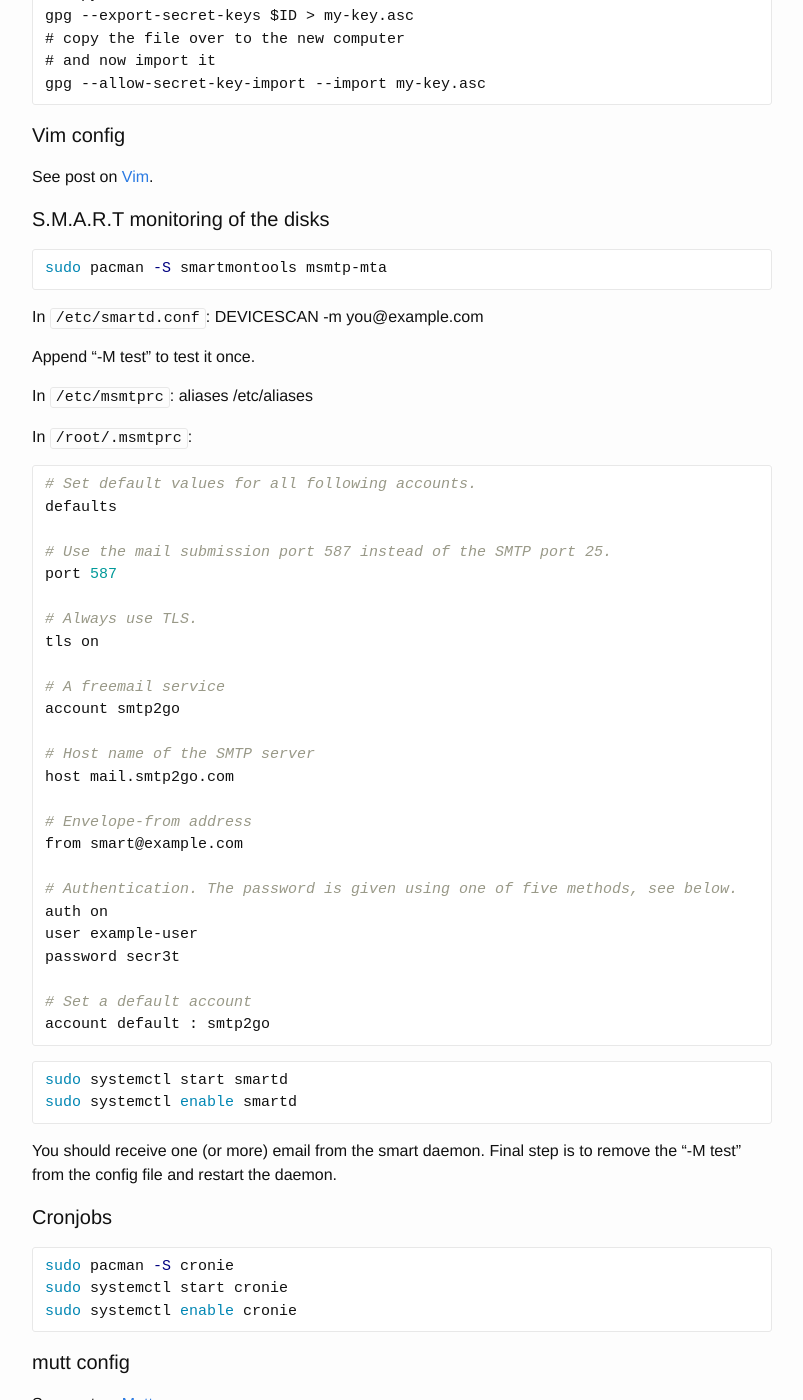
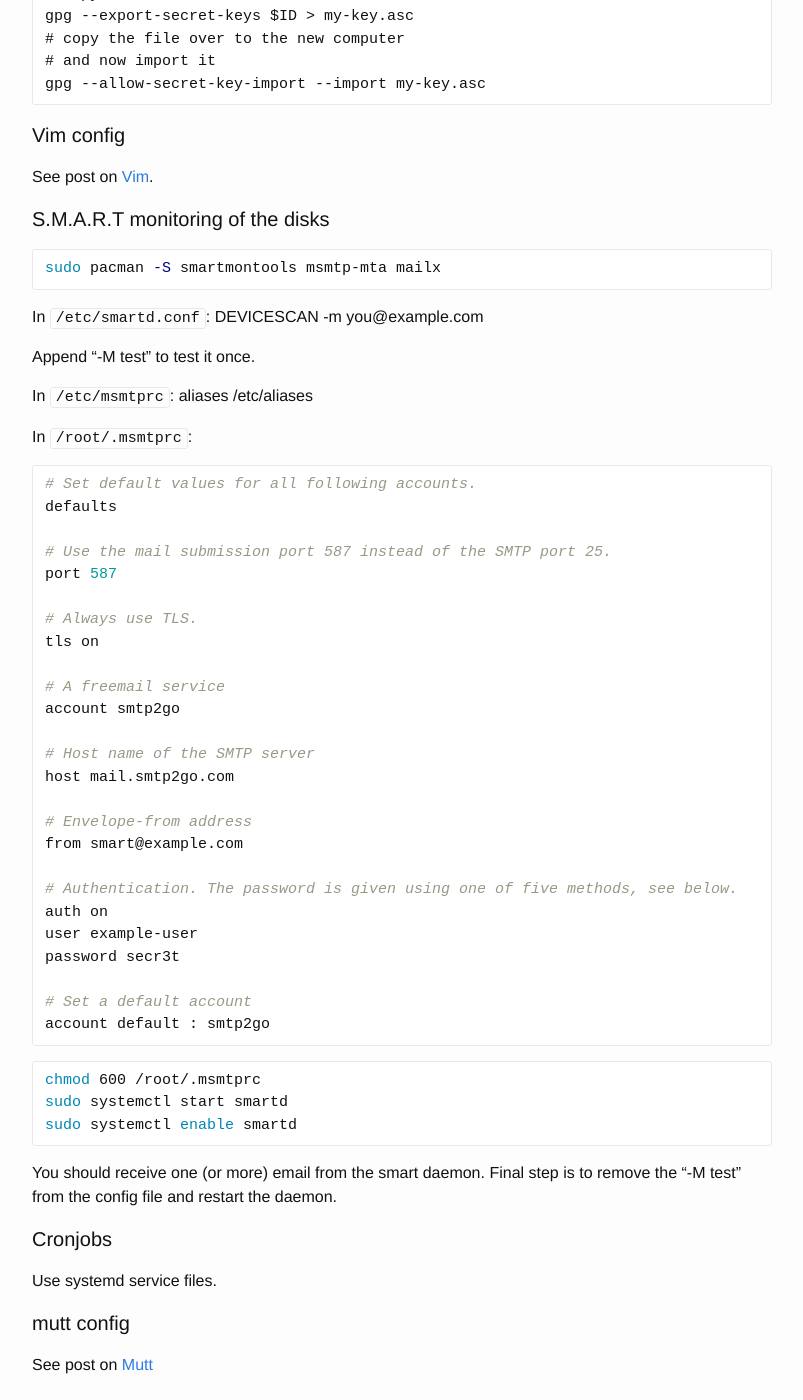
Before and after one commit to NicolasCARPi/nicolascarpi.github.io, a Jekyll site: the page built from _posts/2019-02-16-reinstall-os.markdown, in a window 1280 px wide and 1400 px high, scrolled down 8014 px. Shown: the whole window, without its empty margins (238-1041 px from the left). Built offline with Jekyll 4.4.1, drawn with Linux system fonts in a browser that asks for light colours.

Commit message:
msmtp and luks

```diff
--- a/_posts/2017-11-18-encrypt-disk.markdown
+++ b/_posts/2017-11-18-encrypt-disk.markdown
@@ -36,7 +36,7 @@ dd if=/dev/random bs=32 count=4 of=$disk.keyfile
 # set restrictive permissions on it
 chmod 400 data.keyfile
 # add the key
-cryptsetup luksAddKey $device /root/$disk.keyfile
+cryptsetup luksAddKey ${device}1 /root/$disk.keyfile
 ~~~
 
 Check the UUID of the LUKS partition with `lsblk -f`.
--- a/_posts/2019-02-16-reinstall-os.markdown
+++ b/_posts/2019-02-16-reinstall-os.markdown
@@ -356,7 +356,7 @@ See post on [Vim](/text/editor/cli/2014/09/22/vim.html).
 #### S.M.A.R.T monitoring of the disks
 
 ~~~bash
-sudo pacman -S smartmontools msmtp-mta
+sudo pacman -S smartmontools msmtp-mta mailx
 ~~~
 
 In `/etc/smartd.conf`:
@@ -398,6 +398,7 @@ account default : smtp2go
 ~~~
 
 ~~~bash
+chmod 600 /root/.msmtprc
 sudo systemctl start smartd
 sudo systemctl enable smartd
 ~~~
@@ -406,11 +407,7 @@ You should receive one (or more) email from the smart daemon. Final step is to r
 
 #### Cronjobs
 
-~~~bash
-sudo pacman -S cronie
-sudo systemctl start cronie
-sudo systemctl enable cronie
-~~~
+Use systemd service files.
 
 #### mutt config
 
```
